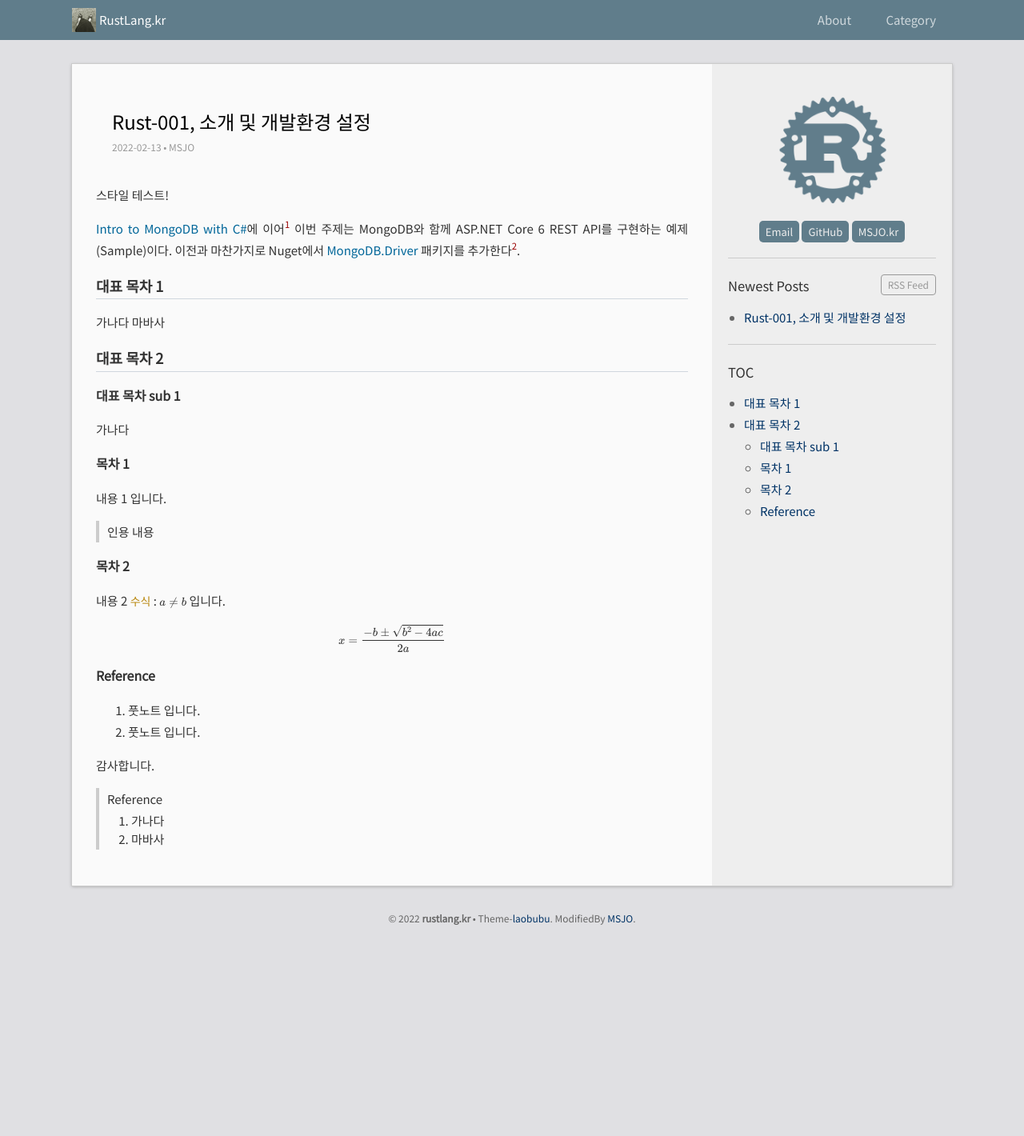
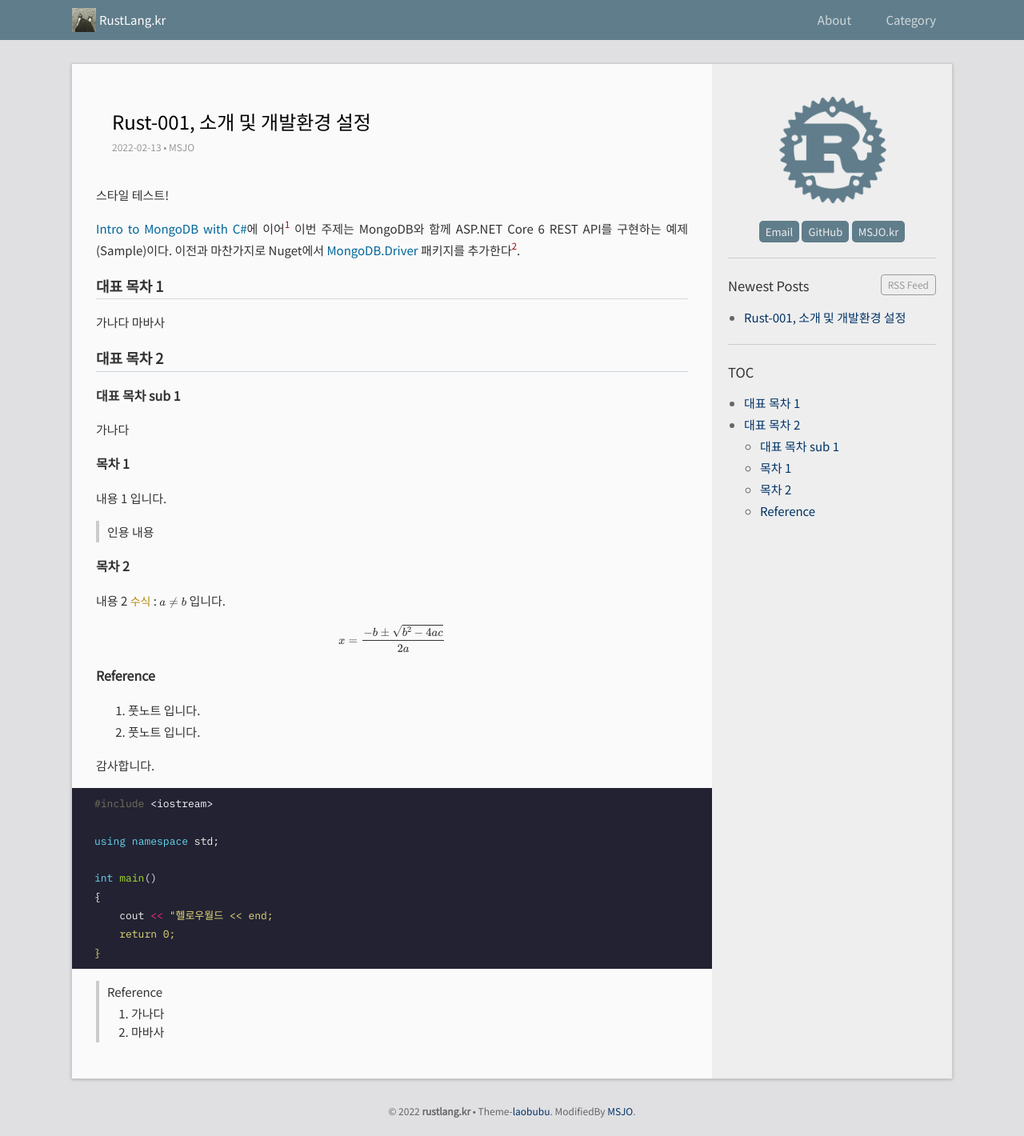
Before and after one commit to DebugJO/rustlang, a Jekyll site: the page built from _posts/2022-02-13-1.md, in a window 1280 px wide. Shown: the whole page at 80% size. Built offline with Jekyll 4.4.1, drawn with Linux system fonts in a browser that asks for light colours; formulas are drawn with MathJax 3; before the commit the page ends 1178 px from its top, so only the background shows below that.

Commit message:
Rust-001, 소개 및 개발환경 설정

````diff
--- a/_posts/2022-02-13-1.md
+++ b/_posts/2022-02-13-1.md
@@ -40,6 +40,18 @@ $$
 
 감사합니다.
 
+```cpp
+#include <iostream>
+
+using namespace std;
+
+int main()
+{
+    cout << "헬로우월드 << end;
+    return 0;
+}
+```
+
 > Reference
 > 1. 가나다
 > 2. 마바사
````
